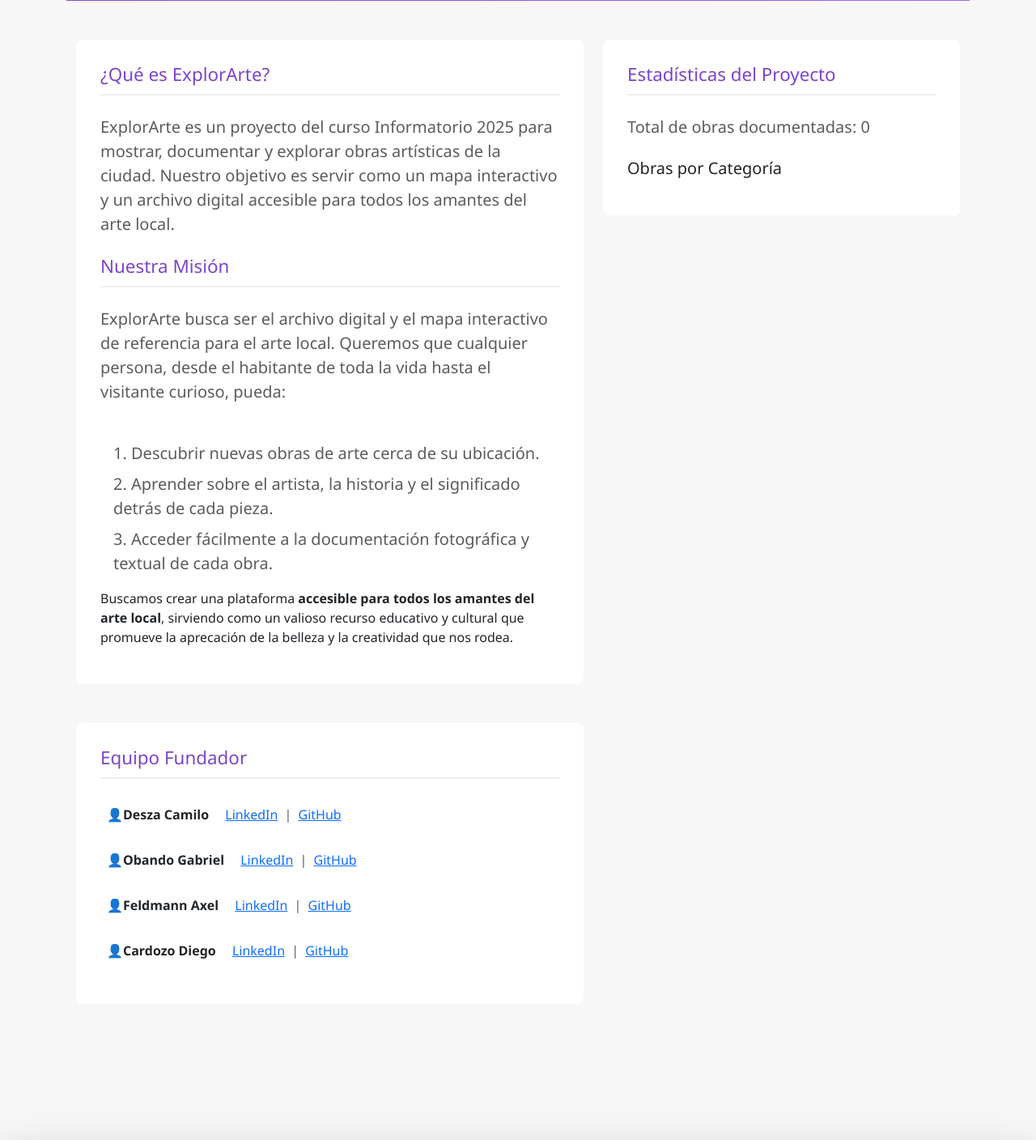
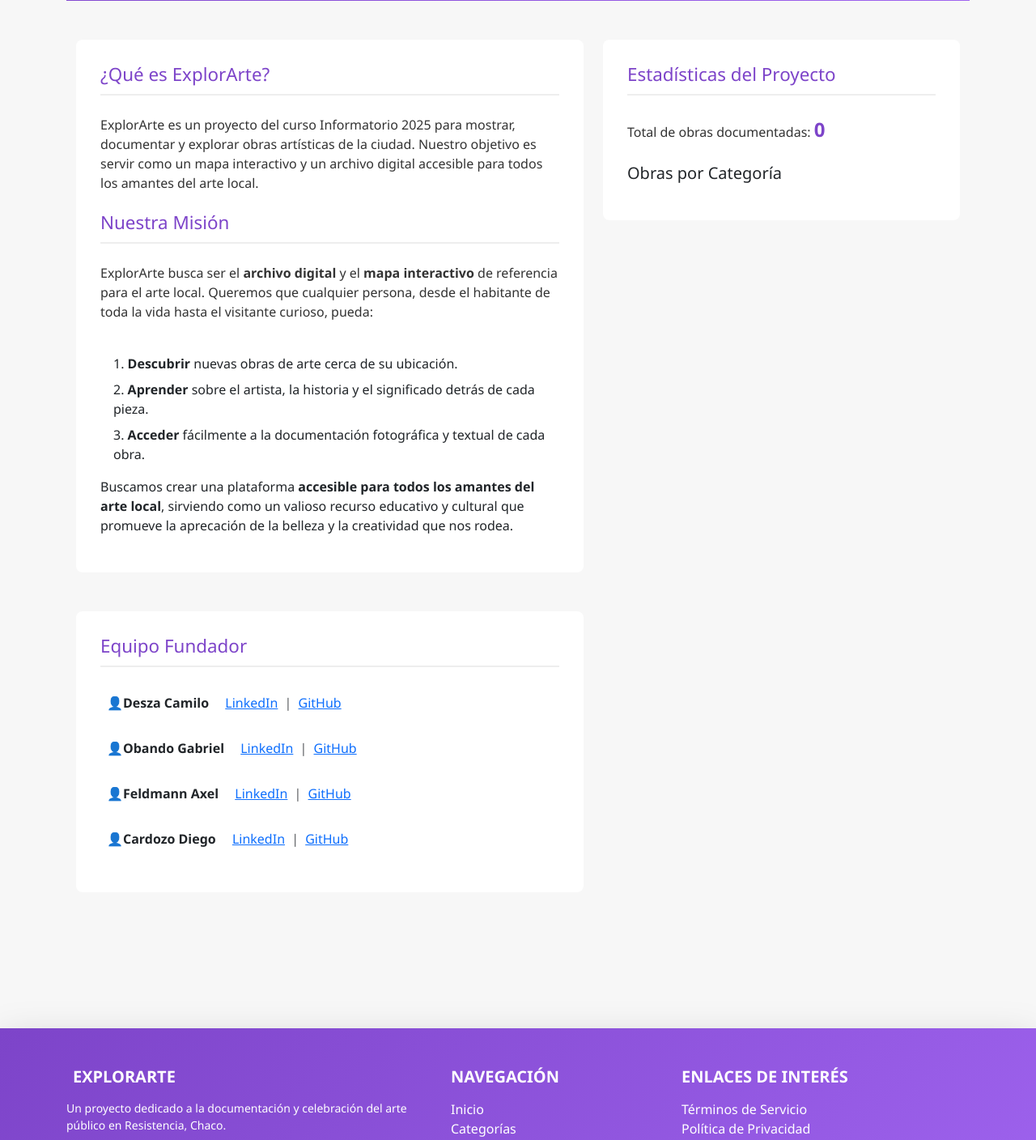
Before and after one commit to CamiloD2212/ExplorArte-Informatorio2025, a Django app: page /acerca/ in a window 1280 px wide. Shown: the part 376-1784 px from the top of the page at 81% size. Run offline with Django 5.2, Linux system fonts and the light colour scheme; data that the repository does not hold is empty.

Commit message:
Se corrigen fuentes, colores y negritas en vistas de Acerca De

```diff
--- a/ExplorArte/static/css/estilos.css
+++ b/ExplorArte/static/css/estilos.css
@@ -177,7 +177,7 @@ body {
 }
 
 /* ------------------------------------------- */
-/* 4. ESTILOS DE ACERCA DE */
+/* 4. ESTILOS DE ACERCA DE (UNIFICACIÓN) */
 /* ------------------------------------------- */
 
 .title-acerca-main {
@@ -186,6 +186,29 @@ body {
     padding-bottom: 10px;
     font-size: 1.4rem !important;
 }
+
+/* Unificación de tamaño y color del texto de contenido */
+.acerca-text-unified {
+    font-size: 1rem; /* Tamaño estándar */
+    color: var(--color-text-main) !important; /* Color consistente */
+}
+
+/* Unificación del grosor de la negrita */
+.acerca-text-unified b,
+.acerca-text-unified strong,
+.acerca-strong-unified,
+.card-formulario b,
+.card-formulario strong {
+    font-weight: 700 !important; /* Usar font-weight 700 para toda la negrita en Acerca */
+}
+
+/* Ajuste específico para el total de obras */
+.text-purple-total {
+    font-size: 1.5rem;
+    font-weight: 700 !important;
+    color: var(--color-primary-purple) !important;
+}
+
 
 /* ------------------------------------------- */
 /* 5. ESTILOS DEL FOOTER */
--- a/ExplorArte/templates/acerca.html
+++ b/ExplorArte/templates/acerca.html
@@ -17,15 +17,15 @@
 
                 <section class="card-formulario p-4 p-lg-5 mb-5">
                     <h2 class="h4 mb-4 font-weight-bold title-acerca-main">¿Qué es ExplorArte?</h2>
-                    <p class="lead text-muted mb-4">ExplorArte es un proyecto del curso Informatorio 2025 para mostrar, documentar y explorar obras artísticas de la ciudad. Nuestro objetivo es servir como un mapa interactivo y un archivo digital accesible para todos los amantes del arte local.</p>
+                    <p class="text-dark mb-4 acerca-text-unified">ExplorArte es un proyecto del curso Informatorio 2025 para mostrar, documentar y explorar obras artísticas de la ciudad. Nuestro objetivo es servir como un mapa interactivo y un archivo digital accesible para todos los amantes del arte local.</p>
 
                     <h2 class="h4 mb-4 font-weight-bold title-acerca-main">Nuestra Misión</h2>
-                    <p class="lead text-muted">ExplorArte busca ser el <b>archivo digital</b> y el <b>mapa interactivo</b> de referencia para el
+                    <p class="text-dark acerca-text-unified">ExplorArte busca ser el <b>archivo digital</b> y el <b>mapa interactivo</b> de referencia para el
                     arte local. Queremos que cualquier persona, desde el habitante de toda la vida hasta el visitante curioso, pueda:
 
                     <br><br>
 
-                    <ol class="list-unstyled lead text-muted px-3 mt-3">
+                    <ol class="list-unstyled text-dark px-3 mt-3">
                         <li class="mb-2">1. <b>Descubrir</b> nuevas obras de arte cerca de su ubicación.</li>
                         <li class="mb-2">2. <b>Aprender</b> sobre el artista, la historia y el significado detrás de cada pieza.</li>
                         <li class="mb-2">3. <b>Acceder</b> fácilmente a la documentación fotográfica y textual de cada obra.</li>
@@ -44,7 +44,7 @@
                         <li class="d-flex align-items-center mb-3 p-2 equipo-item-style">
                             <span class="member-icon mr-3">👤</span>
                             <div>
-                                <strong class="text-dark">Desza Camilo</strong>
+                                <strong class="text-dark acerca-strong-unified">Desza Camilo</strong>
                                 <a href="#" target="_blank" class="text-purple-link ms-3">LinkedIn</a>
                                 <span class="text-muted mx-1">|</span>
                                 <a href="#" target="_blank" class="text-purple-link">GitHub</a>
@@ -54,7 +54,7 @@
                         <li class="d-flex align-items-center mb-3 p-2 equipo-item-style">
                             <span class="member-icon mr-3">👤</span>
                             <div>
-                                <strong class="text-dark">Obando Gabriel</strong>
+                                <strong class="text-dark acerca-strong-unified">Obando Gabriel</strong>
                                 <a href="#" target="_blank" class="text-purple-link ms-3">LinkedIn</a>
                                 <span class="text-muted mx-1">|</span>
                                 <a href="#" target="_blank" class="text-purple-link">GitHub</a>
@@ -64,7 +64,7 @@
                         <li class="d-flex align-items-center mb-3 p-2 equipo-item-style">
                             <span class="member-icon mr-3">👤</span>
                             <div>
-                                <strong class="text-dark">Feldmann Axel</strong>
+                                <strong class="text-dark acerca-strong-unified">Feldmann Axel</strong>
                                 <a href="#" target="_blank" class="text-purple-link ms-3">LinkedIn</a>
                                 <span class="text-muted mx-1">|</span>
                                 <a href="#" target="_blank" class="text-purple-link">GitHub</a>
@@ -74,7 +74,7 @@
                         <li class="d-flex align-items-center mb-3 p-2 equipo-item-style">
                             <span class="member-icon mr-3">👤</span>
                             <div>
-                                <strong class="text-dark">Cardozo Diego</strong>
+                                <strong class="text-dark acerca-strong-unified">Cardozo Diego</strong>
                                 <a href="#" target="_blank" class="text-purple-link ms-3">LinkedIn</a>
                                 <span class="text-muted mx-1">|</span>
                                 <a href="#" target="_blank" class="text-purple-link">GitHub</a>
@@ -89,15 +89,15 @@
                 <section class="card-formulario p-4 p-lg-5">
                     <h2 class="h4 mb-4 font-weight-bold title-acerca-main">Estadísticas del Proyecto</h2>
 
-                    <p class="lead text-muted mb-4">Total de obras documentadas: <strong class="text-purple-total">{{ total_artes }}</strong></p>
+                    <p class="text-dark mb-4 acerca-text-unified">Total de obras documentadas: <strong class="text-purple-total acerca-strong-unified">{{ total_artes }}</strong></p>
 
                     <h3 class="h5 mb-3 text-dark">Obras por Categoría</h3>
 
                     <div class="list-group list-group-flush">
                         {% for c in contadores %}
                             <div class="list-group-item d-flex justify-content-between align-items-center category-item-style">
-                                {{ c.categoria__nombre }}
-                                <span class="badge badge-purple-pill">{{ c.total }}</span>
+                                <span class="acerca-text-unified">{{ c.categoria__nombre }}</span>
+                                <span class="badge badge-purple-pill acerca-strong-unified">{{ c.total }}</span>
                             </div>
                         {% endfor %}
                     </div>
```
